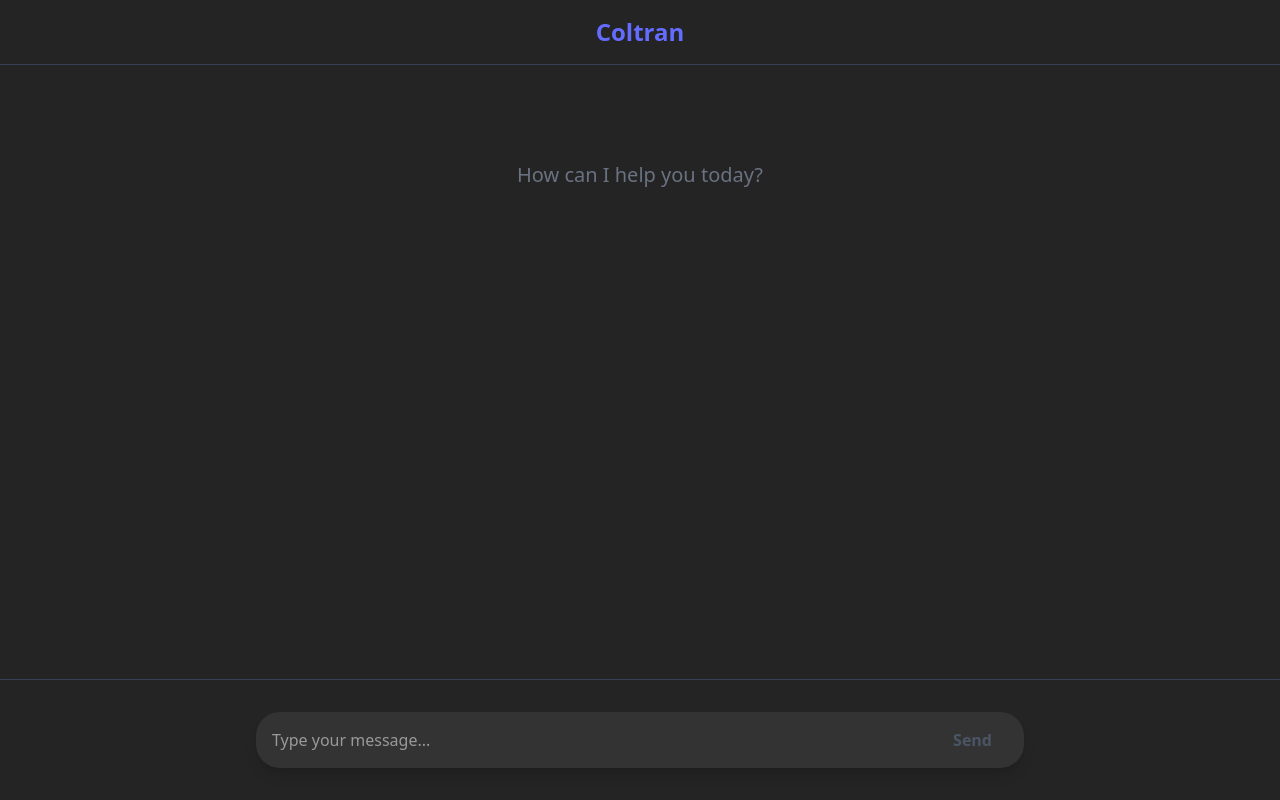
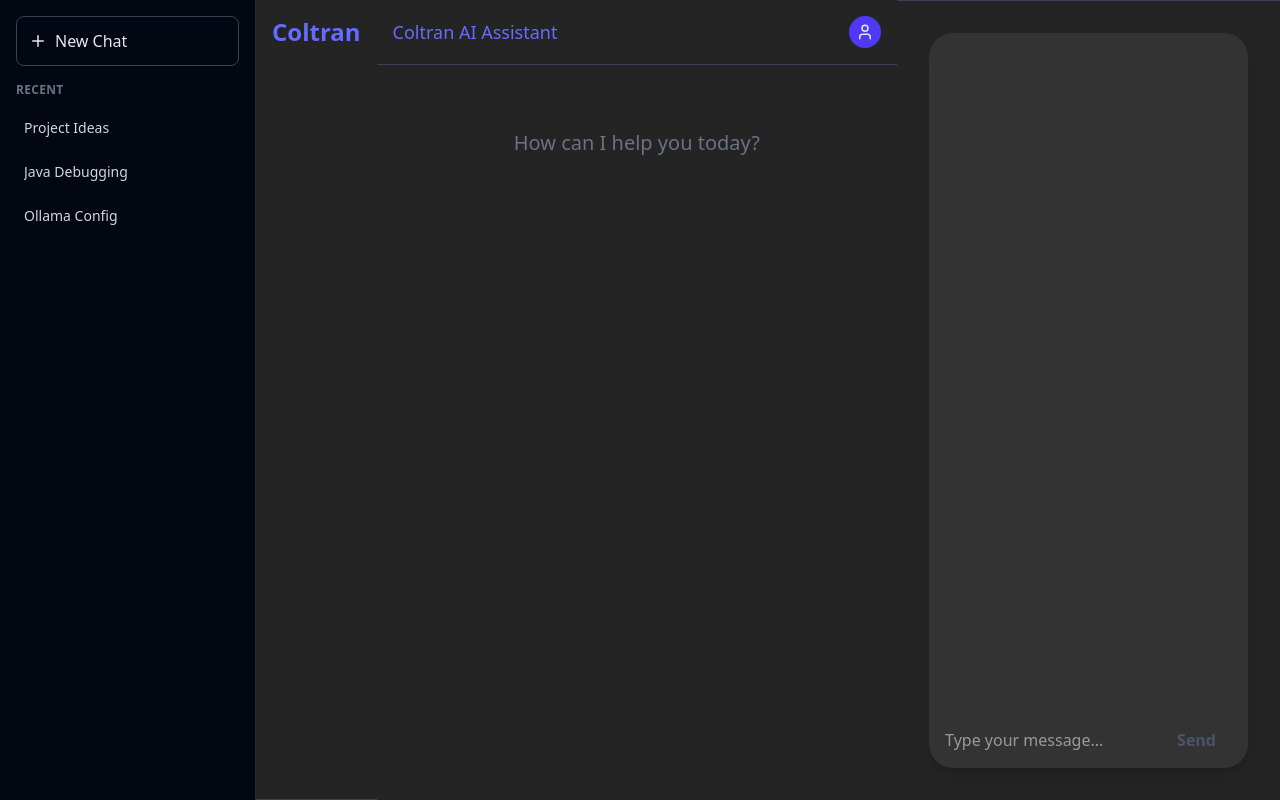
Before and after one commit to rbverissimo/java-spring-ai-desktop, a React app in the folder src/frontend/: page / in a window 1280 px wide. Built offline with nearby package versions, Linux system fonts and the light colour scheme; the HTML template or start-up script is replaced by a standard one.

Commit message:
feat: adds a sidebar to track chat history

```diff
--- a/src/frontend/src/App.jsx
+++ b/src/frontend/src/App.jsx
@@ -1,5 +1,7 @@
 import { useState, useRef, useEffect } from 'react'
 import './App.css'
+import ChatSidebar from './components/layout/ChatSidebar'
+import ChatHeader from './components/layout/ChatHeader'
 
 function App() {
   const [input, setInput] = useState('')
@@ -48,12 +50,18 @@
   }
 
   return (
-    <div className="flex flex-col h-screen w-screen bg-[#242424] text-gray-200">
+    <div className="flex h-screen bg-[#242424] text-gray-200">
+
+      <ChatSidebar />
+
       <header className="p-4 border-b border-gray-700 text-center">
         <h1 className="m-0 text-2xl font-bold text-[#646cff]">Coltran</h1>
       </header>
 
-      <main className="flex-1 overflow-y-auto p-4 md:p-8 flex flex-col items-center">
+      <main className="flex-1 flex flex-col relative">
+
+        <ChatHeader />
+
         <div className="w-full max-w-3xl flex flex-col gap-6">
           {messages.length === 0 && (
             <div className="text-center text-gray-500 mt-16 text-xl">
--- /dev/null
+++ b/src/frontend/src/components/layout/ChatHeader.jsx
@@ -0,0 +1,16 @@
+import React  from "react";
+import { User } from 'lucide-react';
+
+
+const ChatHeader = () => {
+    return (
+        <header className="p-4 border-b border-gray-700 flex items-center justify-between">
+          <h2 className="text-lg font-medium text-[#646cff]">Coltran AI Assistant</h2>
+          <div className="w-8 h-8 rounded-full bg-indigo-600 flex items-center justify-center">
+            <User size={18} />
+          </div>
+        </header>
+    );
+};
+
+export default ChatHeader;
--- /dev/null
+++ b/src/frontend/src/components/layout/ChatSidebar.jsx
@@ -0,0 +1,30 @@
+import React from 'react';
+import { Plus } from 'lucide-react';
+
+
+const ChatSidebar = () => {
+    const recentChats = ['Project Ideas', 'Java Debugging', 'Ollama Config'];
+
+    return (
+        <aside className="w-64 bg-gray-950 p-4 flex flex-col border-r border-gray-800">
+
+            <button className="flex items-center gap-2 border border-gray-700 rounded-lg p-3 hover:bg-gray-800 transition colors mb-4">
+                <Plus size={18} />
+                <span>New Chat</span>
+            </button>
+
+            <div className="flex-1 overflow-y-auto">
+                <p className="text-xs font-semibold text-gray-500 uppercase tracking-wide mb-3">Recent</p>
+                <div className="space-y-2">
+                    {recentChats.map((chat) => (
+                        <div className="flex item-center gap-3 p-2 rounded-md hover:bg-gray-800 cursor-pointer text-sm text-gray-300">
+                            <span className="truncate">{chat}</span>
+                        </div>
+                    ))}
+                </div>
+            </div>
+        </aside>
+    );
+};
+
+export default ChatSidebar;
```
